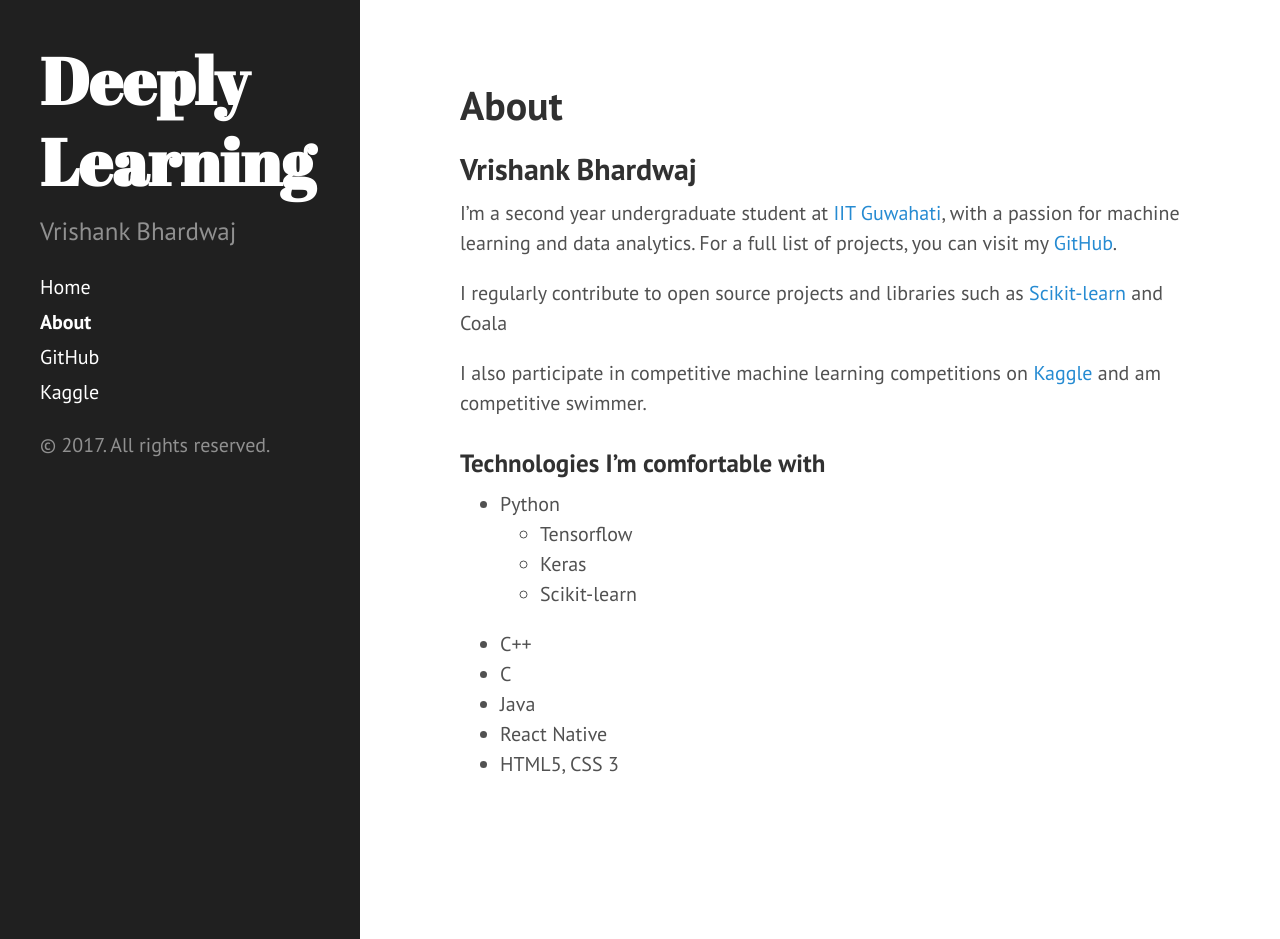
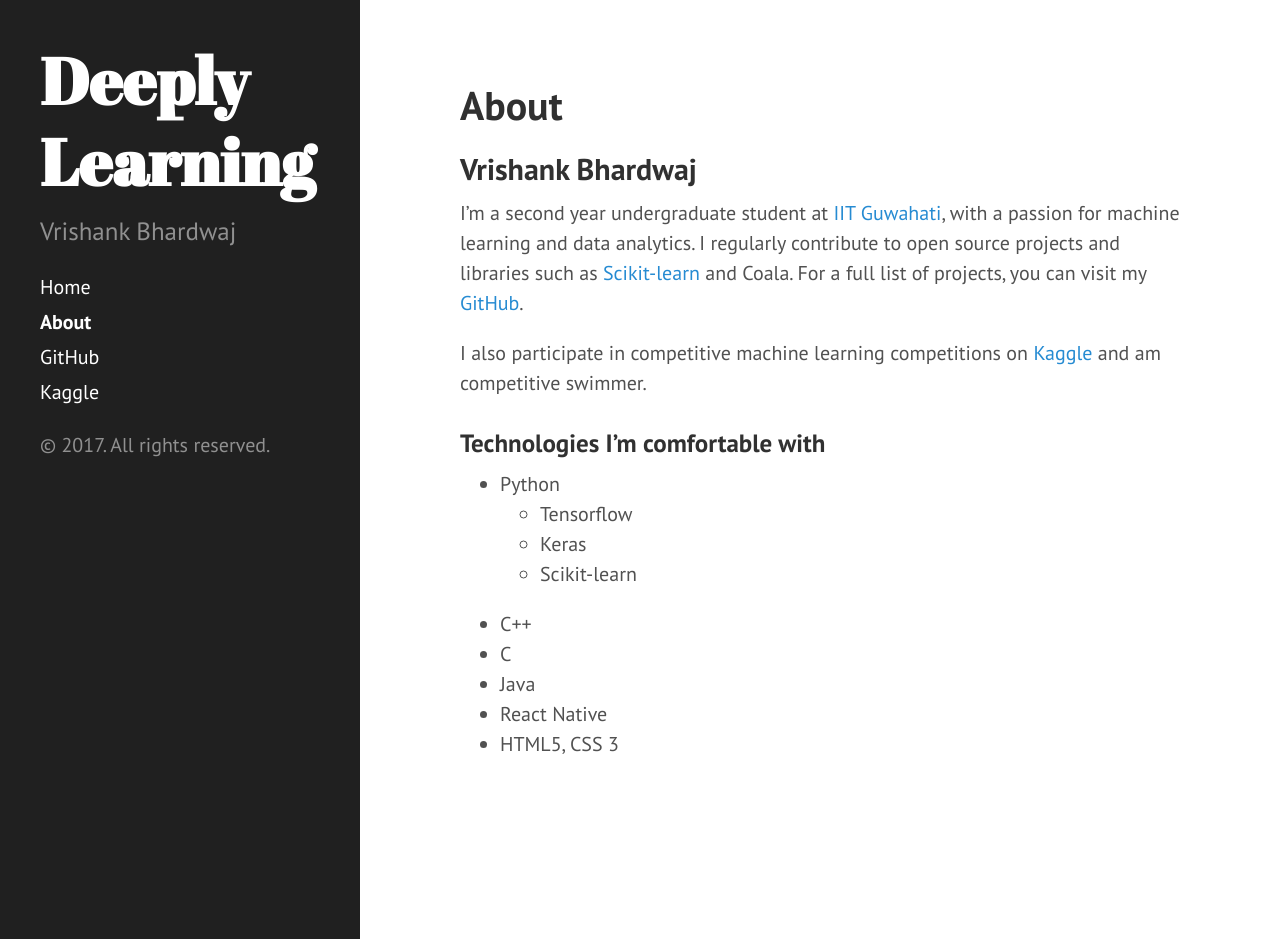
Before and after one commit to vrishank97/vrishank97.github.io, a Jekyll site: the page built from about.md, in a window 1280 px wide and 939 px high. Built offline with Jekyll 4.4.1, drawn with Linux system fonts in a browser that asks for light colours.

```diff
--- a/about.md
+++ b/about.md
@@ -5,9 +5,8 @@ title: About
 
 ## Vrishank Bhardwaj
 
-I'm a second year undergraduate student at <a href="http://www.iitg.ernet.in" target="_blank">IIT Guwahati</a>, with a passion for machine learning and data analytics. For a full list of projects, you can visit my <a href="https://github.com/vrishank97" target="_blank">GitHub</a>.
-
-I regularly contribute to open source projects and libraries such as <a href="http://scikit-learn.org/dev/whats_new.html#code-and-documentation-contributors" target="_blank">Scikit-learn</a> and Coala
+I'm a second year undergraduate student at <a href="http://www.iitg.ernet.in" target="_blank">IIT Guwahati</a>, with a passion for machine learning and data analytics. I regularly contribute to open source projects and libraries such as <a href="http://scikit-learn.org/dev/whats_new.html#code-and-documentation-contributors" target="_blank">Scikit-learn</a> and Coala.
+For a full list of projects, you can visit my <a href="https://github.com/vrishank97" target="_blank">GitHub</a>.
 
 I also participate in competitive machine learning competitions on <a href="https://www.kaggle.com/vrishank97" target="_blank">Kaggle</a> and am competitive swimmer.
 
```
